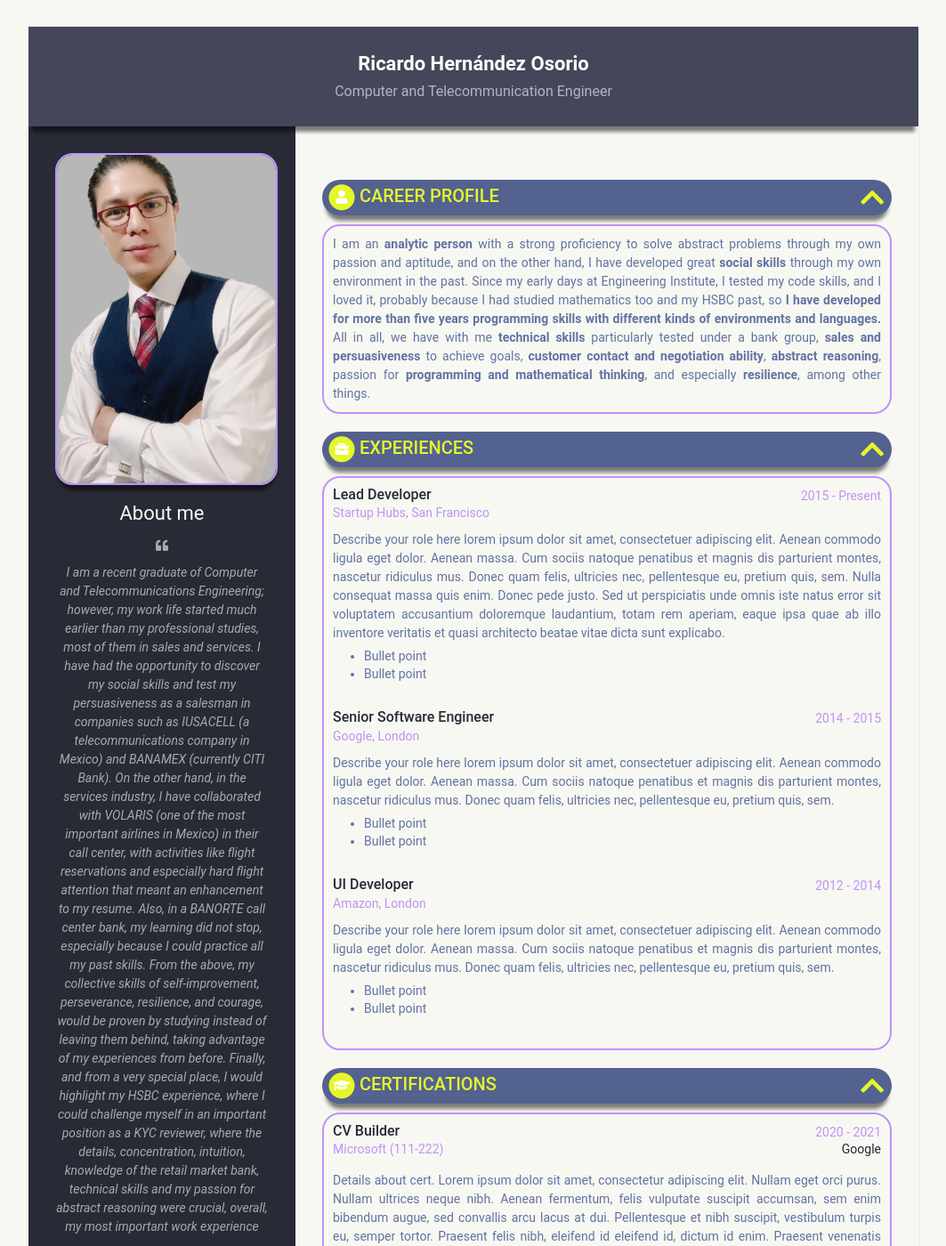
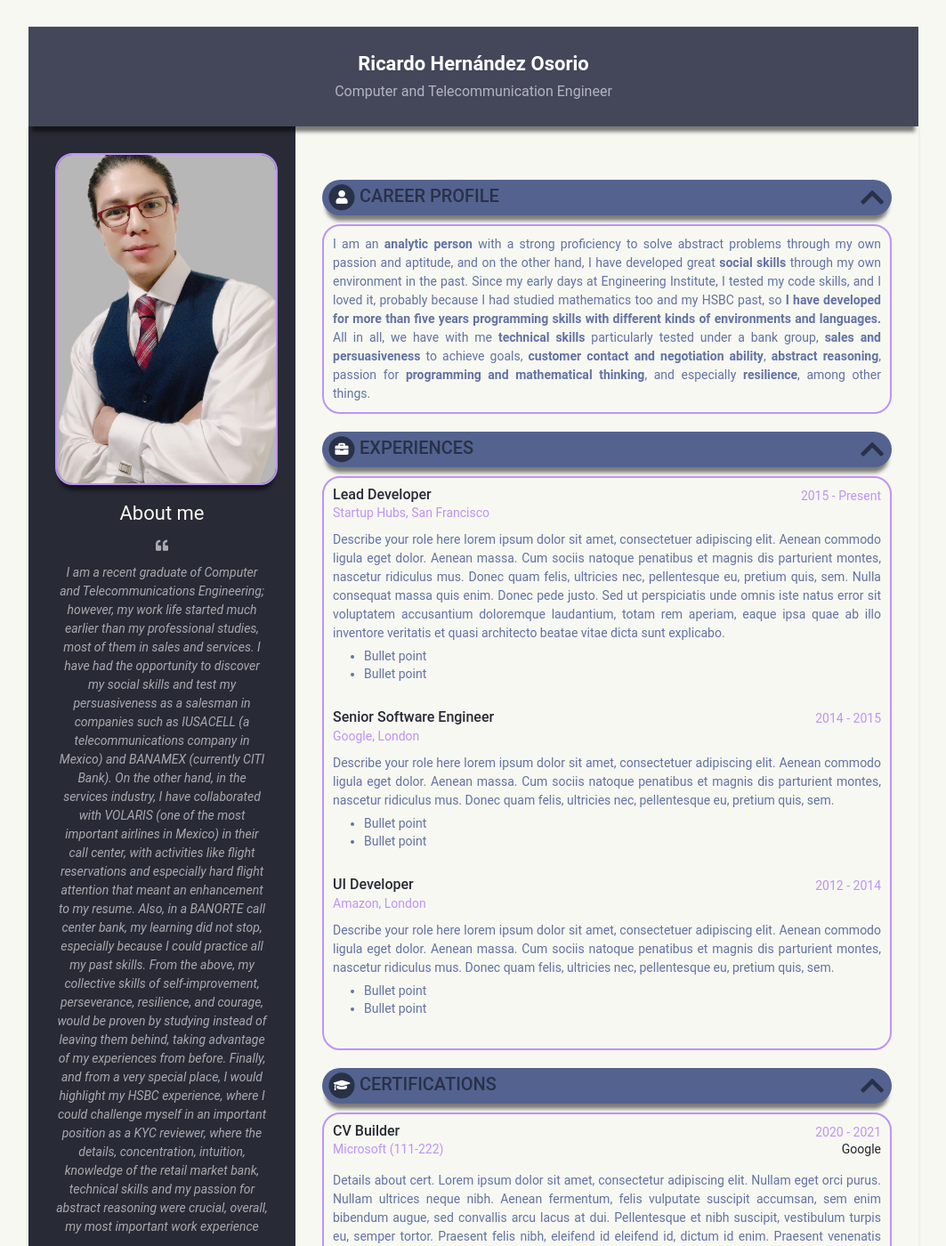
Before and after one commit to RicardoUAMmx/webcode, a Jekyll site: the page built from index.html, in a window 1280 px wide and 1400 px high. Shown: the whole window at 89% size, without its empty margins (108-1171 px from the left). Built offline with Jekyll 4.4.1, drawn with Linux system fonts in a browser that asks for light colours.

Commit message:
experimental cv-theme

```diff
--- a/_sass/_base.scss
+++ b/_sass/_base.scss
@@ -249,6 +249,7 @@ p {
     font-size: 20px;
     font-weight: 500;
     color: darken($heart, 20%);
+	color: rgba(0, 0, 0, 0.5);
     position: relative;
     margin-top: 0;
     margin-bottom: 0;
```
